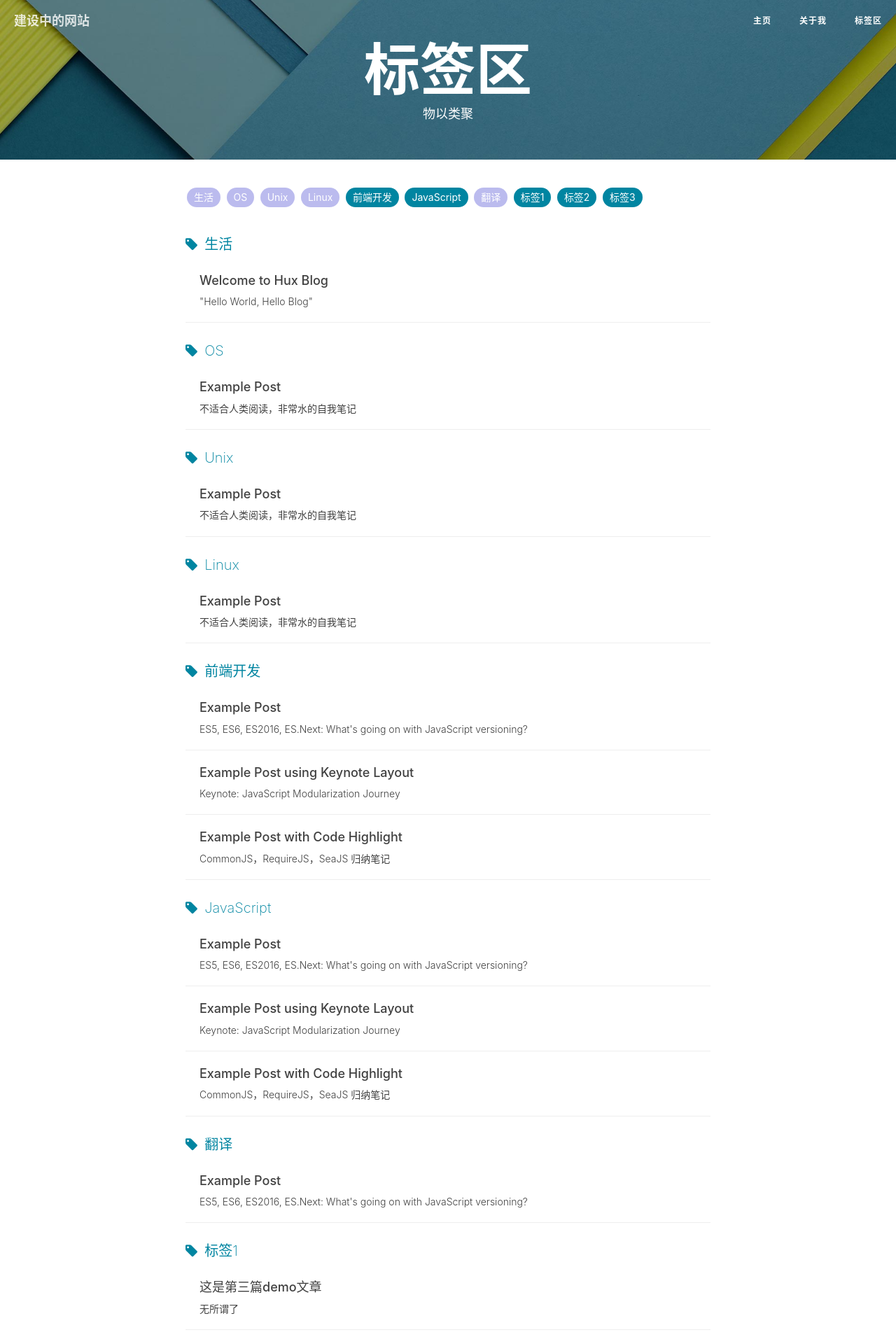
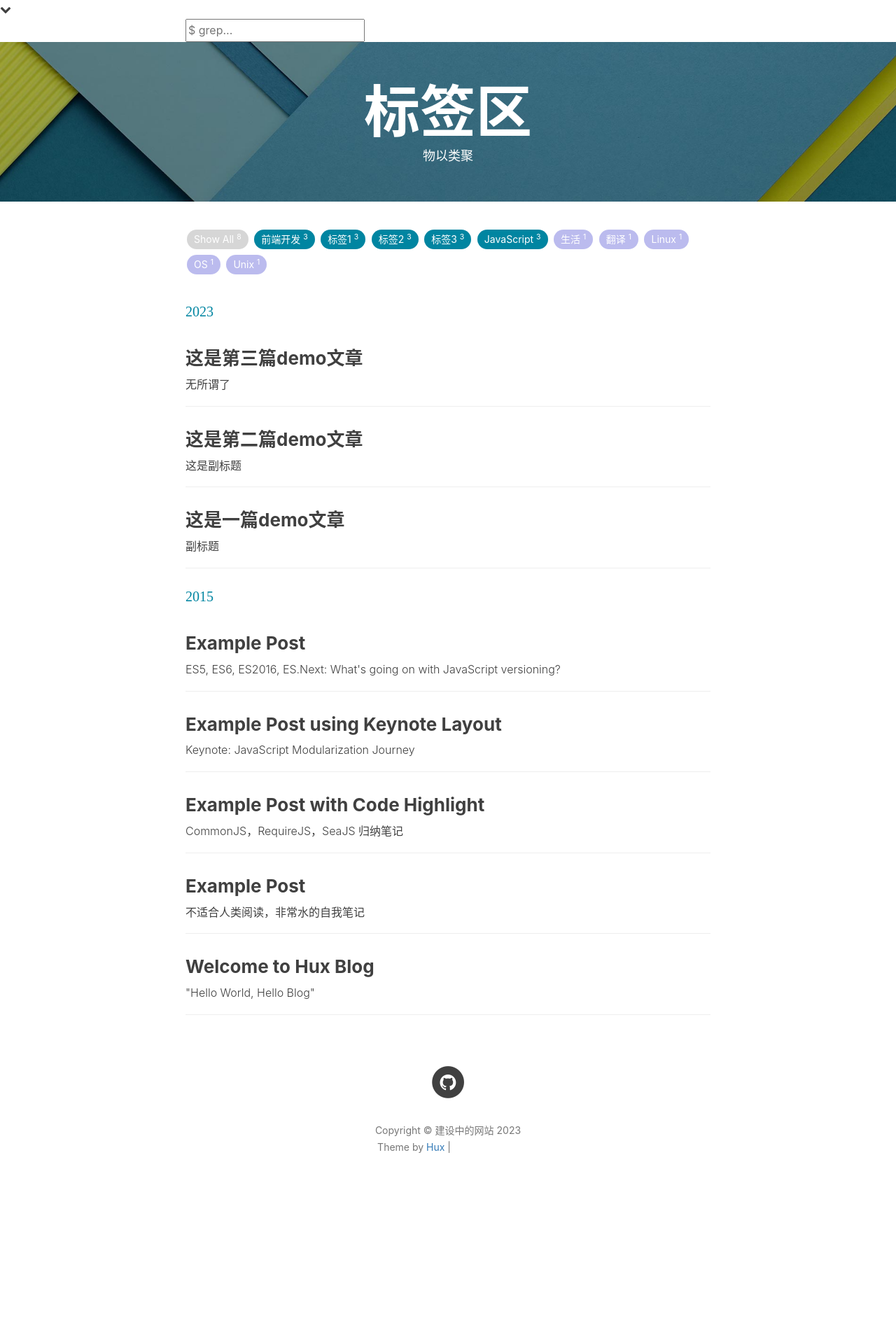
Before and after one commit to zhoujiegl/zhoujiegl.github.io, a Jekyll site: the page built from tags.html, in a window 1280 px wide. Shown: the top 1920 px of the page at 70% size. Built offline with Jekyll 4.4.1, drawn with Linux system fonts in a browser that asks for light colours; nearby versions of some CDN libraries; comment, search, counter and statistics services are not loaded; after the commit the page ends 1743 px from its top, so only the background shows below that; some of the changed text lies outside the part shown; grey boxes are pictures that could not be loaded.

Commit message:
大更新

```diff
--- a/_config.yml
+++ b/_config.yml
@@ -27,6 +27,7 @@ anchorjs: true                # if you want to customize anchor. check out line:
 # from PR#40, to support local preview for Jekyll 3.0
 plugins: [jekyll-paginate]
 
+post: 5000
 
 # Markdown settings
 # replace redcarpet to kramdown,
@@ -35,7 +36,12 @@ plugins: [jekyll-paginate]
 markdown: kramdown
 kramdown:
   input: GFM                            # use Github Flavored Markdown !important
-
+  syntax_highlighter_opts:
+    span:
+      line_numbers: false
+    block:
+      line_numbers: true
+      start_line: 1
 
 
 # Gitalk 评论区设置
@@ -63,6 +69,9 @@ sidebar-avatar: /img/Pete.png            # 使用绝对地址即`/img/`的格式
 featured-tags: true                     # 启用标签栏
 featured-condition-size: 1              # 拥有某标签的文章数量超过次此设置的数值，将会在首页推荐
 
+# MathJax rendering for layout:page (e.g. post preview)
+page-mathjax: false
+
 
 # 链接区设置，会在所有子页面显示，可考虑如何开发
 friends: [
--- /dev/null
+++ b/_includes/intro-header.html
@@ -0,0 +1,114 @@
+{% comment %}
+    @param {string} type - 'page' | 'post' | 'keynote'
+    @param {boolean} short
+{% endcomment %}
+
+{% if include.type == 'post' or include.type == 'page' %}
+<style type="text/css">
+    header.intro-header{
+        position: relative;
+        background-image: url('{{ site.baseurl }}/{% if page.header-img %}{{ page.header-img }}{% else %}{{ site.header-img }}{% endif %}');
+        background: {{ page.header-bg-css }};
+    }
+
+    {% if page.header-mask %}
+    header.intro-header .header-mask{
+        width: 100%;
+        height: 100%;
+        position: absolute;
+        background: rgba(0,0,0, {{ page.header-mask }});
+    }
+    {% endif %}
+</style>
+{% endif %}
+
+{% if include.type == 'post' %}
+{% if page.header-style == 'text' %}
+<header class="intro-header style-text" >
+{% else %}
+<header class="intro-header" >
+{% endif %}
+    <div class="header-mask"></div>
+    {% if page.header-img-credit %}
+    <div class="header-img-credit">
+        Image by <a href="//{{page.header-img-credit-href}}">{{page.header-img-credit}}</a>
+    </div>
+    {% endif %}
+    <div class="container">
+        <div class="row">
+            <div class="col-lg-8 col-lg-offset-2 col-md-10 col-md-offset-1">
+                <div class="post-heading">
+                    <div class="tags">
+                        {% for tag in page.tags %}
+                        <a class="tag" href="{{ site.baseurl }}/archive/?tag={{ tag | url_encode }}" title="{{ tag }}">{{ tag }}</a>
+                        {% endfor %}
+                    </div>
+                    <h1>{{ page.title }}</h1>
+                    {% comment %} always create a h2 for keeping the margin {% endcomment %}
+                    <h2 class="subheading">{{ page.subtitle }}</h2>
+                    <span class="meta">Posted by {% if page.author %}{{ page.author }}{% else %}{{ site.title }}{% endif %} on {{ page.date | date: "%B %-d, %Y" }}</span>
+                </div>
+            </div>
+        </div>
+    </div>
+</header>
+{% endif %}
+
+{% if include.type == 'keynote' %}
+<style type="text/css">
+    header.intro-header{
+        height: 500px;
+        overflow: hidden;
+    }
+    header.intro-header .container{
+        visibility: hidden;
+    }
+    header iframe{
+        width: 100%;
+        height: 100%;
+        border: 0;
+    }
+</style>
+<header class="intro-header" >
+    <iframe src="{{page.iframe}}"></iframe>
+    <!-- keep for SEO -->
+    <div class="container">
+        <div class="row">
+            <div class="col-lg-8 col-lg-offset-2 col-md-10 col-md-offset-1">
+                <div class="post-heading">
+                    <div class="tags">
+                        {% for tag in page.tags %}
+                        <a class="tag" href="{{ site.baseurl }}/archive/?tag={{ tag | url_encode }}" title="{{ tag }}">{{ tag }}</a>
+                        {% endfor %}
+                    </div>
+                    <h1>{{ page.title }}</h1>
+                    {% comment %} always create a h2 for keeping the margin {% endcomment %}
+                    <h2 class="subheading">{{ page.subtitle }}</h2>
+                    <span class="meta">Posted by {% if page.author %}{{ page.author }}{% else %}{{ site.title }}{% endif %}
+                        on {{ page.date | date: "%B %-d, %Y" }}</span>
+                </div>
+            </div>
+        </div>
+    </div>
+</header>
+{% endif %}
+
+{% if include.type == 'page' %}
+<header class="intro-header" style="background-image: url('{{ site.baseurl }}/{% if page.header-img %}{{ page.header-img }}{% else %}{{ site.header-img }}{% endif %}')">
+  <div class="header-mask"></div>
+  <div class="container">
+    <div class="row">
+      <div class="col-lg-8 col-lg-offset-2 col-md-10 col-md-offset-1">
+        {% if include.short %}
+        <div class="site-heading" id="tag-heading">
+        {% else %}
+        <div class="site-heading">
+        {% endif %}
+          <h1>{% if page.title %}{{ page.title }}{% else %}{{ site.title }}{% endif %}</h1>
+          <span class="subheading">{{ page.description }}</span>
+        </div>
+      </div>
+    </div>
+  </div>
+</header>
+{% endif %}
--- /dev/null
+++ b/_includes/multilingual-sel.html
@@ -0,0 +1,5 @@
+                <!-- Language Selector -->
+                <select class="sel-lang" onchange= "onLanChange(this.options[this.options.selectedIndex].value)">
+                    <option value="0" selected> 中文 | Chinese </option>
+                    <option value="1"> 英文 | English </option>
+                </select>
--- /dev/null
+++ b/_includes/search.html
@@ -0,0 +1,18 @@
+<!-- Search -->
+<div class="search-page">
+  <div class="search-icon-close-container">
+    <span class="search-icon-close">
+      <i class="fa fa-chevron-down"></i>
+    </span>
+  </div>
+  <div class="search-main container">
+    <div class="row">
+      <div class="col-lg-8 col-lg-offset-2 col-md-10 col-md-offset-1">
+        <form></form>
+        <input type="text" id="search-input" placeholder="$ grep...">
+        </form>
+        <div id="search-results" class="mini-post-list"></div>
+      </div>
+    </div>
+  </div>
+</div>
--- a/_layouts/default.html
+++ b/_layouts/default.html
@@ -8,14 +8,16 @@
 
     {% include nav.html %}
 
+    {% include search.html %}
+
     {{ content }}
 
     {% include footer.html %}
 
 
-<!-- Image to hack wechat -->
-<img src="/img/icon_wechat.png" width="0" height="0" />
-<!-- Migrate from head to bottom, no longer block render and still work -->
+    <!-- Image to hack wechat -->
+    <img src="/img/icon_wechat.png" width="0" height="0" />
+    <!-- Migrate from head to bottom, no longer block render and still work -->
 
 </body>
 
--- a/_layouts/post.html
+++ b/_layouts/post.html
@@ -7,6 +7,8 @@ layout: default
 <!-- <img src="{{ site.baseurl }}/{% if page.header-img %}{{ page.header-img }}{% else %}{{ site.header-img }}{% endif %}" width="0" height="0"> -->
 
 <!-- Post Header -->
+{% include intro-header.html type='post' %}
+
 <head>
     <link href="../../../../css/rouge.css" rel="stylesheet">
 
--- a/about.html
+++ b/about.html
@@ -3,74 +3,22 @@ layout: page
 title: "关于我"
 description: "嗨，欢迎"
 header-img: "img/404-bg.jpg"
+header-mask: 0.3
+multilingual: true
 ---
-
-<head>
-    <link href="../../../../css/rouge.css" rel="stylesheet">
-
-<script type="text/javascript" color="238,205,205" opacity='0.7' zIndex="-2" count="99" src="../../../../js/canvas-nest.min.js"></script>
-<!--//添加评论系统-->
-<link rel="stylesheet" href="../../../../css/gitalk.css">
-    <script src="../../../../js/gitalk.min.js"></script>
-</head>
-
-<!-- 语言选择器，感觉没什么必要，太装了，可以开发为其他功能，一个页面包含多个文章的感觉 -->
-<select onchange= "onLanChange(this.options[this.options.selectedIndex].value)">
-    <option value="0" selected> 中文 Chinese </option>
-    <option value="1"> 英语 English </option>
-</select>
+{% include multilingual-sel.html %}
 
 <!-- Chinese Version -->
 <div class="zh post-container">
-    <blockquote>
-        写写代码，做做设计，看看产品。
-        世界那么大，多玩玩看看。
-    </blockquote>
-    9月21日上午，阳光明媚，鲜花斗艳。帕洛阿尔托苹果店里欢声笑语，人头攒动。苹果公司首席执行官蒂姆·库克先生在店长欧阳猛南陪同下，不远千米，深入到一线店面，为那里的员工带去节曰的问候和良好的祝愿。<br><br>“果粉们，你们辛苦了，我代表某果公司，祝你们身体健康，生活幸福，工作成功！”库克亲切慰问广大员工和顾客，并就iOS7、iPhone 5S和iPhone 5C的销售状况进行调研。 <br><br>“您现在每月工资有多少？肾5S拿到了吗？”在店里，库克关切地向果粉们问起这一问题。当听说果粉们排到了5S，库克满意地连连点头。接着他指出，近年来苹果事业发展取得巨大成就，特别是iPhone影响剧增，老百姓对iOS满意度逐步提高，在这个转变过程中，果粉的辛勤工作功不可没。<br><br>库克看到一个中国小朋友在排队买iPhone 5S，亲切的问：“5288元一台能承受不？”小朋友回答到：“能！”当得知这位小朋友卖了一个肾来买iPhone 5S时，库克叮嘱道：“在支持苹果的同时，也要爱护身体。”<br><br>库克与购买苹果手机的果粉们兴致勃勃地参观了苹果专卖店，和员工们拉了拉家常，并饶有兴趣地玩了四盘切西瓜游戏，与普通员工同乐。<br><br>在交谈中，库克多次关心地强调：“有了iPhone 5C，就不卖iPhone 5了。”并对顾客说：“好好休息，身体是革命的本钱嘛！”会谈始终在亲切友好的气氛中进行。<br><br>顾客们就库克的讲话达成了广泛的共识，并承认世界上只有iOS最流畅，要紧紧的团结在以库克先生为首席执行官的苹果公司集体周围，一心一意抓学习，聚精会神谋发展。<br>
-    <br>帕洛阿尔托苹果专卖店当日原则通过《蒂姆·库克首席执行官在加州新苹果店的讲话纪要》，并下发各分店认真学习、研讨。
-
-    <p style="text-align:right;">
-        —— <a href="http://www.zhihu.com/question/19687065">李书航 － 什么是「共产中文腔调」？ </a>
-    </p>
-
+    {% capture about_zh %}{% include about/zh.md %}{% endcapture %}
+    {{ about_zh | markdownify }}
 </div>
 
 <!-- English Version -->
 <div class="en post-container">
-    <blockquote>
-        Designer or Engineer, things in between.
-    </blockquote>
-
-    <p>
-        Your work is going to fill a large part of your life, and the only way to be truly satisfied is to do what you believe is great work. And the only way to do great work is to love what you do. If you haven’t found it yet, keep looking. Don’t settle. As with all matters of the heart, you’ll know when you find it.
-    </p>
-
-    <p>
-    If you want to live your life in a creative way, as an artist, you have to not look back too much. You have to be willing to take whatever you’ve done and whoever you were and throw them away.
-    </p>
-
-    <p style="text-align:right;">
-    -- Steve Jobs
-    </p>
-
+    {% capture about_en %}{% include about/en.md %}{% endcapture %}
+    {{ about_en | markdownify }}
 </div>
-
-<!-- Handle Language Change -->
-<script type="text/javascript">
-    var $zh = document.querySelector(".zh");
-    var $en = document.querySelector(".en");
-    function onLanChange(index){
-        if(index == 0){
-            $zh.style.display = "block";
-            $en.style.display = "none";
-        }else{
-            $en.style.display = "block";
-            $zh.style.display = "none";
-        }
-    }
-    onLanChange(0);
-</script>
-
 
 <!-- gitalk 评论框 start -->
  {% if site.gitalk %}
@@ -81,16 +29,16 @@ header-img: "img/404-bg.jpg"
 <!-- gitalk 评论框 end -->
 
 
+<!-- disqus 评论框 start
 {% if site.disqus_username %}
-<!-- disqus 评论框 start -->
+
 <div class="comment">
     <div id="disqus_thread" class="disqus-thread">
 
     </div>
 </div>
 <!-- disqus 评论框 end -->
-
-<!-- disqus 公共JS代码 start (一个网页只需插入一次) -->
+<!-- disqus 公共JS代码 start (一个网页只需插入一次)
 <script type="text/javascript">
     /* * * CONFIGURATION VARIABLES * * */
     var disqus_shortname = "{{site.disqus_username}}";
--- a/tags.html
+++ b/tags.html
@@ -5,60 +5,83 @@ description: 物以类聚
 header-img: "img/tag-bg.jpg"
 ---
 
-<!-- 页眉区 -->
-<header class="intro-header" style="background-image: url('{{ site.baseurl }}/{% if page.header-img %}{{ page.header-img }}{% else %}{{ site.header-img }}{% endif %}')">
-    <div class="container">
-        <div class="row">
-            <div class="col-lg-8 col-lg-offset-2 col-md-10 col-md-offset-1">
-                <div class="site-heading" id="tag-heading">
-                    <h1>{% if page.title %}{{ page.title }}{% else %}{{ site.title }}{% endif %}</h1>
-                    <span class="subheading">{{ page.description }}</span>
-                </div>
-            </div>
-        </div>
-    </div>
-</header>
+<!--
+Credits: this page shamelessly borrowed a lot from:
+https://github.com/kitian616/jekyll-TeXt-theme
+-->
+<!-- Page Header -->
+{% include intro-header.html type='page' short=true %}
 
-<!-- 主内容区 -->
+<!-- Main Content -->
 <div class="container">
 	<div class="row">
 		<div class="col-lg-8 col-lg-offset-2 col-md-10 col-md-offset-1">
-            <!-- 标签云 -->
-			<div id='tag_cloud' class="tags">
+			<!-- Tags (as filter) -->
+			<div id='tag_cloud' class="tags tags-sup js-tags">
+				<a class="tag-button--all" data-encode="">
+					Show All
+					<sup>{{site.posts.size}}</sup>
+				</a>
+
+				{% capture tags %}
 				{% for tag in site.tags %}
-				<a href="#{{ tag[0] }}" title="{{ tag[0] }}" rel="{{ tag[1].size }}">{{ tag[0] }}</a>
+				<a data-sort="{{ site.posts.size | minus: tag[1].size | prepend: '0000' | slice: -4, 4 }}"
+				   data-encode="{{ tag[0] | strip | url_encode }}" class="tag-button" title="{{ tag[0] }}"
+				   rel="{{ tag[1].size }}">
+					{{ tag[0] }}
+					<sup>{{tag[1].size}}</sup>
+				</a>__SEPERATOR__
+				{% endfor %}
+				{% endcapture %}
+				{{ tags | split:'__SEPERATOR__' | sort }}
+			</div>
+
+			<!-- Article List -->
+			<div class="mini-post-list js-result d-none">
+				{%- assign _sorted_list = site.posts -%}
+				{%- assign _sorted_list = _sorted_list | sort: 'date' -%}
+				{%- assign _sorted_list = _sorted_list | reverse -%}
+
+
+				{%- for _article in _sorted_list -%}
+				{%- assign _tags = '' -%}
+				{%- for _tag in _article.tags -%}
+				{%- assign _tag_encode = _tag | strip | url_encode -%}
+				{%- if forloop.last -%}
+				{%- assign _tags = _tags | append: _tag_encode -%}
+				{%- else -%}
+				{%- assign _tags = _tags | append: _tag_encode | append: ',' -%}
+				{%- endif -%}
+				{%- endfor -%}
+
+				{% comment %} group by year {% endcomment %}
+				{%- assign _currentdate = _article.date | date: '%Y' -%}
+				{%- if _currentdate != _date -%}
+				{%- unless forloop.first -%}</section>{%- endunless -%}
+				<section>
+					<span class="fa listing-seperator">
+						<span class="tag-text">{{ _currentdate }}</span>
+					</span>
+					{%- assign _date = _currentdate -%}
+					{%- endif -%}
+
+					<div class="post-preview item" data-tags="{{ _tags }}">
+						<a href="{{ _article.url | prepend: site.baseurl }}">
+							<h2 class="post-title">
+								{{ _article.title }}
+							</h2>
+							{% if _article.subtitle %}
+							<h3 class="post-subtitle">
+								{{ _article.subtitle }}
+							</h3>
+							{% endif %}
+						</a>
+						<hr>
+					</div>
+					{%- if forloop.last -%}
+				</section>{%- endif -%}
 				{% endfor %}
 			</div>
-
-            <!-- 标签列表 -->
-			{% for tag in site.tags %}
-			<div class="one-tag-list">
-			  	<span class="fa fa-tag listing-seperator" id="{{ tag[0] }}">
-                    <span class="tag-text">{{ tag[0] }}</span>
-                </span>
-				{% for post in tag[1] %}
-				  <!-- <li class="listing-item">
-				  <time datetime="{{ post.date | date:"%Y-%m-%d" }}">{{ post.date | date:"%Y-%m-%d" }}</time>
-				  <a href="{{ post.url }}" title="{{ post.title }}">{{ post.title }}</a>
-				  </li> -->
-				 <div class="post-preview">
-				    <a href="{{ post.url | prepend: site.baseurl }}">
-				        <h2 class="post-title">
-                            {{ post.title }}
-				        </h2>
-				        {% if post.subtitle %}
-				        <h3 class="post-subtitle">
-				            {{ post.subtitle }}
-				        </h3>
-				        {% endif %}
-				    </a>
-				    <!-- <p class="post-meta">{{ post.date | date:"%Y-%m-%d" }}</p> -->
-				</div>
-				<hr>
-				{% endfor %}
-			</div>
-			{% endfor %}
-
 		</div>
 	</div>
 </div>
```
Also changed, not shown: other parts of about.html (+2 -1 lines), _includes/about/en.md (added, +38 -0 lines), _includes/about/zh.md (added, +35 -0 lines), search.json (added, +14 -0 lines), sw.js (added, +268 -0 lines). Lines whose indentation alone changed are shown as unchanged.
